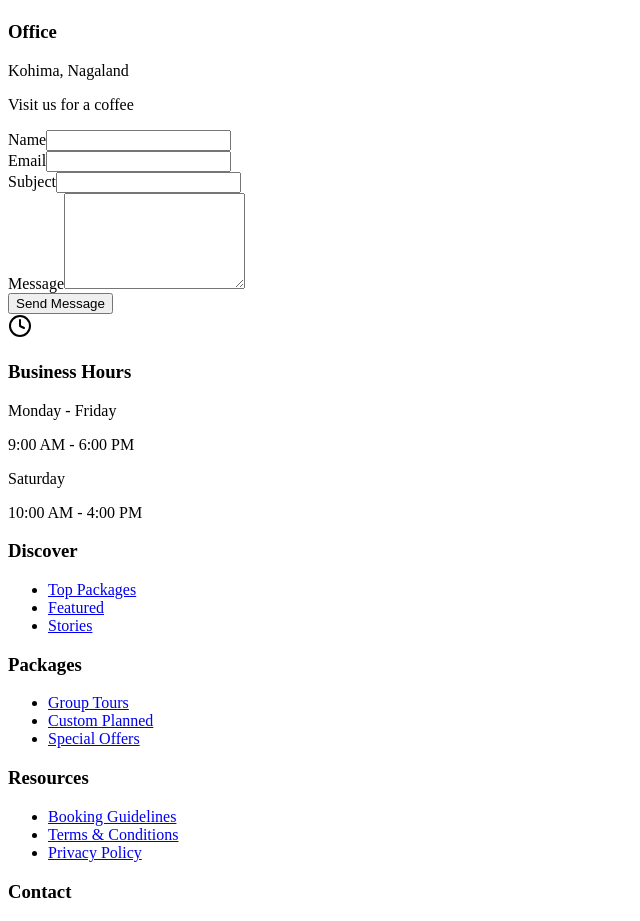
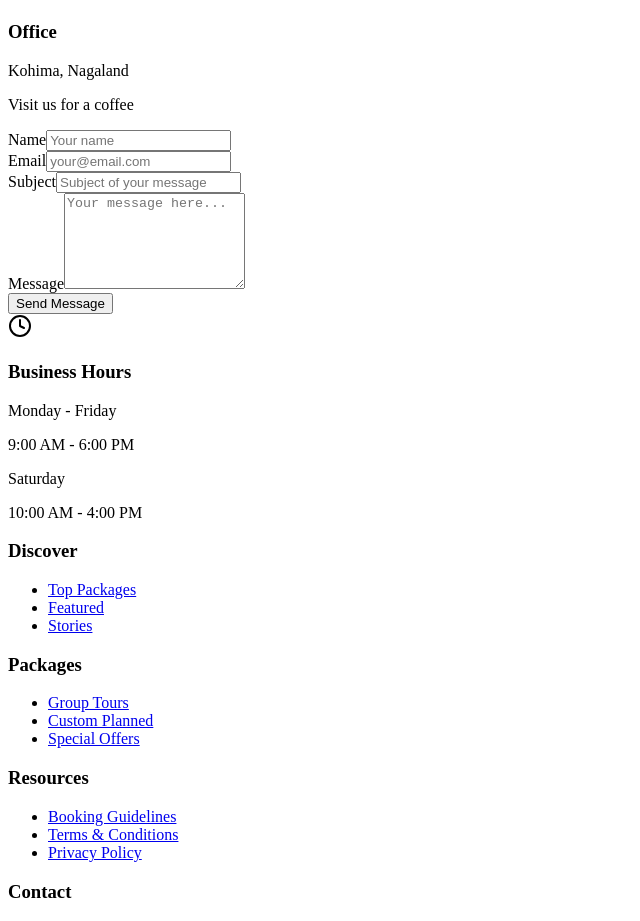
Before and after one commit to swapsmax/sigmacampers-test, a Next.js app: page /Contact in a window 1280 px wide. Shown: the part 783-1704 px from the top of the page, without its empty margins (0-640 px from the left). Built offline with nearby package versions, Linux system fonts and the light colour scheme.

Commit message:
Update text fields

```diff
--- a/src/pages/Contact.tsx
+++ b/src/pages/Contact.tsx
@@ -64,8 +64,12 @@ const Contact = () => {
                   name="name"
                   className="w-full px-4 py-2 bg-black/20 border border-white/20 rounded-lg text-white placeholder-gray-400
                   focus:ring-white/30 focus:border-white/30 backdrop-blur-sm appearance-none
-                  [-webkit-backdrop-filter:blur(12px)] [backdrop-filter:blur(12px)]"
+                  [-webkit-backdrop-filter:blur(12px)] [backdrop-filter:blur(12px)]
+                  supports-[-webkit-overflow-scrolling:touch]:bg-black/40
+                  supports-[-webkit-overflow-scrolling:touch]:text-white
+                  supports-[-webkit-overflow-scrolling:touch]:placeholder-gray-300"
                   required
+                  placeholder="Your name"
                 />
               </div>
               <div>
@@ -78,8 +82,12 @@ const Contact = () => {
                   name="email"
                   className="w-full px-4 py-2 bg-black/20 border border-white/20 rounded-lg text-white placeholder-gray-400
                   focus:ring-white/30 focus:border-white/30 backdrop-blur-sm appearance-none
-                  [-webkit-backdrop-filter:blur(12px)] [backdrop-filter:blur(12px)]"
+                  [-webkit-backdrop-filter:blur(12px)] [backdrop-filter:blur(12px)]
+                  supports-[-webkit-overflow-scrolling:touch]:bg-black/40
+                  supports-[-webkit-overflow-scrolling:touch]:text-white
+                  supports-[-webkit-overflow-scrolling:touch]:placeholder-gray-300"
                   required
+                  placeholder="your@email.com"
                 />
               </div>
             </div>
@@ -94,8 +102,12 @@ const Contact = () => {
                 name="subject"
                 className="w-full px-4 py-2 bg-black/20 border border-white/20 rounded-lg text-white placeholder-gray-400
                 focus:ring-white/30 focus:border-white/30 backdrop-blur-sm appearance-none
-                [-webkit-backdrop-filter:blur(12px)] [backdrop-filter:blur(12px)]"
+                [-webkit-backdrop-filter:blur(12px)] [backdrop-filter:blur(12px)]
+                supports-[-webkit-overflow-scrolling:touch]:bg-black/40
+                supports-[-webkit-overflow-scrolling:touch]:text-white
+                supports-[-webkit-overflow-scrolling:touch]:placeholder-gray-300"
                 required
+                placeholder="Subject of your message"
               />
             </div>
 
@@ -109,8 +121,12 @@ const Contact = () => {
                 rows={6}
                 className="w-full px-4 py-2 bg-black/20 border border-white/20 rounded-lg text-white placeholder-gray-400
                 focus:ring-white/30 focus:border-white/30 backdrop-blur-sm appearance-none
-                [-webkit-backdrop-filter:blur(12px)] [backdrop-filter:blur(12px)]"
+                [-webkit-backdrop-filter:blur(12px)] [backdrop-filter:blur(12px)]
+                supports-[-webkit-overflow-scrolling:touch]:bg-black/40
+                supports-[-webkit-overflow-scrolling:touch]:text-white
+                supports-[-webkit-overflow-scrolling:touch]:placeholder-gray-300"
                 required
+                placeholder="Your message here..."
               ></textarea>
             </div>
 
--- a/src/styles/globals.css
+++ b/src/styles/globals.css
@@ -4,3 +4,22 @@
     backdrop-filter: blur(12px);
   }
 }
+
+/* Safari iOS specific styles */
+@supports (-webkit-overflow-scrolling: touch) {
+  input, textarea {
+    /* Prevent zoom on focus */
+    font-size: 16px !important;
+
+    /* Enhance contrast */
+    background-color: rgba(0, 0, 0, 0.4) !important;
+
+    /* Improve text visibility */
+    color: #ffffff !important;
+
+    /* Better placeholder contrast */
+    &::placeholder {
+      color: rgba(229, 231, 235, 0.8) !important;
+    }
+  }
+}
```
